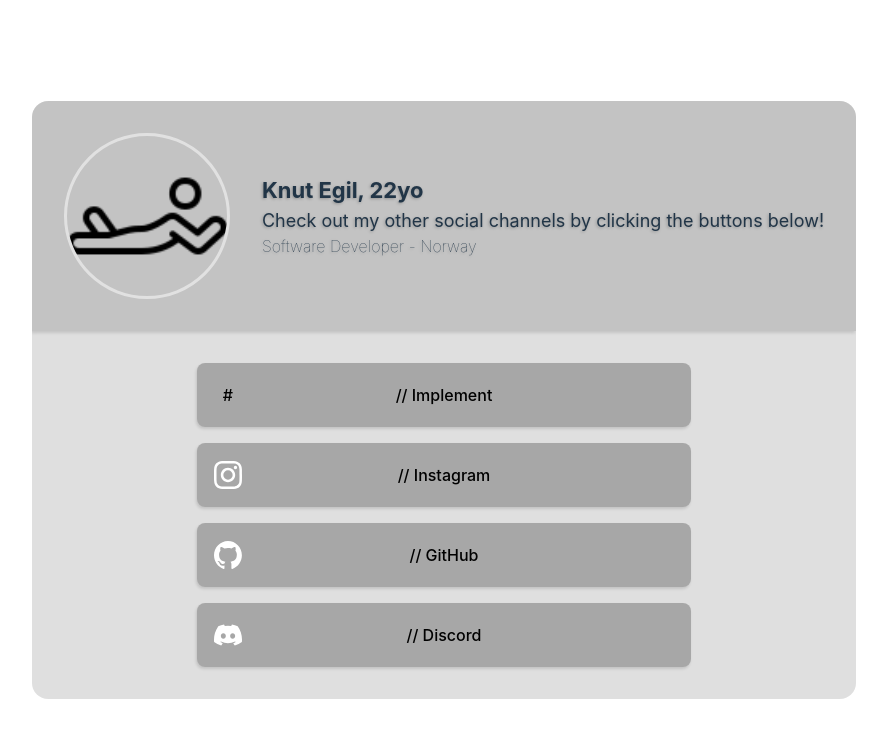
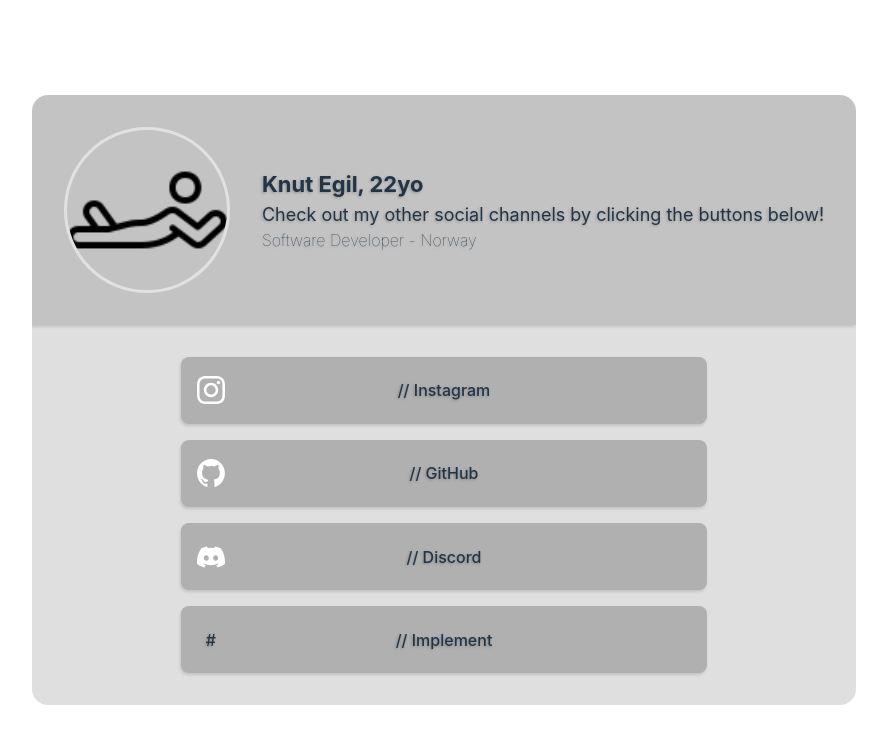
Before and after one commit to knut-egil/onelink-frontend, a React (Vite) app in the folder onelink-frontend/: page / in a window 1280 px wide. Shown: the top 744 px of the page, without its empty margins (196-1083 px from the left). Built offline with nearby package versions, Linux system fonts and the light colour scheme; no server answers; the HTML template or start-up script is replaced by a standard one.

Commit message:
Turn links into a-tags

```diff
--- a/onelink-frontend/src/App.tsx
+++ b/onelink-frontend/src/App.tsx
@@ -4,7 +4,34 @@ import Profile from "./views/Profile";
 function App() {
   return (
     <>
-      <Profile />
+      <Profile
+        links={[
+          {
+            id: "0",
+            url: "https://instagram.com/knutegilvn",
+            title: "// Instagram",
+            icon: "instagram",
+          },
+          {
+            id: "1",
+            url: "https://github.com/knut-egil",
+            title: "// GitHub",
+            icon: "github",
+          },
+          {
+            id: "2",
+            url: "https://discordapp.com/users/203526947601383424",
+            title: "// Discord",
+            icon: "discord",
+          },
+          {
+            id: "3",
+            url: "javascript:alert(1)",
+            title: "// Implement",
+            icon: "#",
+          },
+        ]}
+      />
     </>
   );
 }
--- a/onelink-frontend/src/views/Profile.css
+++ b/onelink-frontend/src/views/Profile.css
@@ -109,20 +109,39 @@
   gap: 1em;
 }
 
-.link {
+a.link {
   display: inline-flex;
 
-  background-color: #00000040;
+  color: inherit;
+  background-color: #00000036;
   box-shadow: -1px 2px 3px #00000020;
 
-  height: 4em;
-  max-height: 4em;
+  height: 3em;
+  max-height: 3em;
 
   width: 60%;
   min-width: fit-content;
 
   place-items: center;
   padding: 0.6em 1em;
+
+  border-radius: 8px;
+  font-weight: 500;
+
+  user-select: none;
+  cursor: pointer;
+
+  transition: background-color 0.1s;
+}
+
+a.link:hover {
+  color: inherit;
+  background-color: #00000046;
+}
+
+a.link:active {
+  color: inherit;
+  background-color: #00000050;
 }
 
 .link-title {
--- a/onelink-frontend/src/views/Profile.tsx
+++ b/onelink-frontend/src/views/Profile.tsx
@@ -29,7 +29,25 @@ function Header(props: {
   );
 }
 
-function Profile() {
+type LinkIcons = "instagram" | "github" | "discord" | string;
+type SocialLink = {
+  id: string;
+  url: string;
+  title: string;
+  icon?: LinkIcons;
+};
+
+type ProfileProps = {
+  links: SocialLink[];
+};
+
+function Profile(props: ProfileProps) {
+  const IconMap: { [key in LinkIcons]: string } = {
+    instagram: InstagramLogo,
+    github: GithubLogo,
+    discord: DiscordLogo,
+  };
+
   const profileImageUrl = "https://picsum.photos/200";
   const [imgDataUri, setImgDataUri] = useState<string>();
   const [avgImgColor, setAvgImgColor] = useState<string>();
@@ -98,36 +116,22 @@ function Profile() {
             extras={["Software Developer", "Norway"]}
           />
           <div className="link-container">
-            <button className="link">
-              <div className="icon">#</div>
-              <div className="link-title">
-                <span>// Implement</span>
-              </div>
-            </button>
-            <button className="link">
-              <div className="icon">
-                <img src={InstagramLogo} />
-              </div>
-              <div className="link-title">
-                <span>// Instagram</span>
-              </div>
-            </button>
-            <button className="link">
-              <div className="icon">
-                <img src={GithubLogo} />
-              </div>
-              <div className="link-title">
-                <span>// GitHub</span>
-              </div>
-            </button>
-            <button className="link">
-              <div className="icon">
-                <img src={DiscordLogo} />
-              </div>
-              <div className="link-title">
-                <span>// Discord</span>
-              </div>
-            </button>
+            {(props.links ?? []).map((link) => {
+              return (
+                <a href={link.url} className="link" link-id={link.id}>
+                  <div className="icon">
+                    {link.icon && IconMap[link.icon] ? (
+                      <img src={IconMap[link.icon]} />
+                    ) : (
+                      <>{link.icon}</>
+                    )}
+                  </div>
+                  <div className="link-title">
+                    <span>{link.title}</span>
+                  </div>
+                </a>
+              );
+            })}
           </div>
         </div>
       </div>
```
